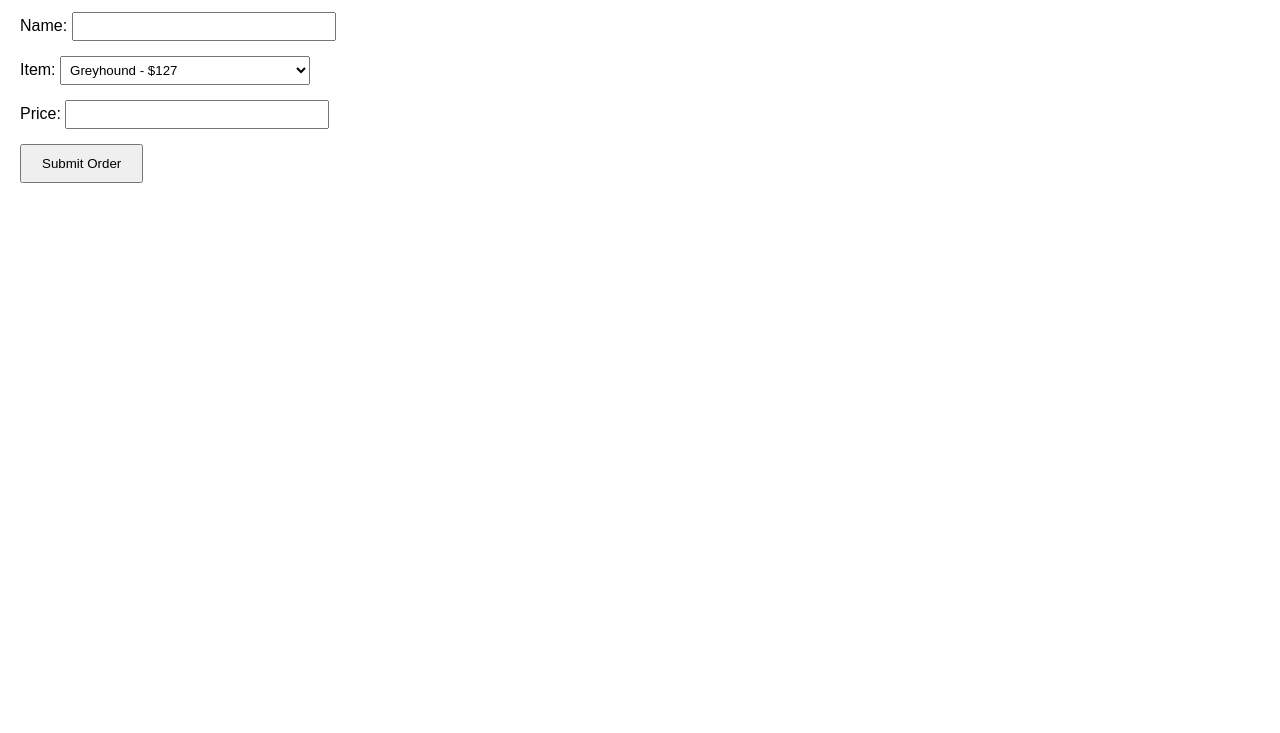
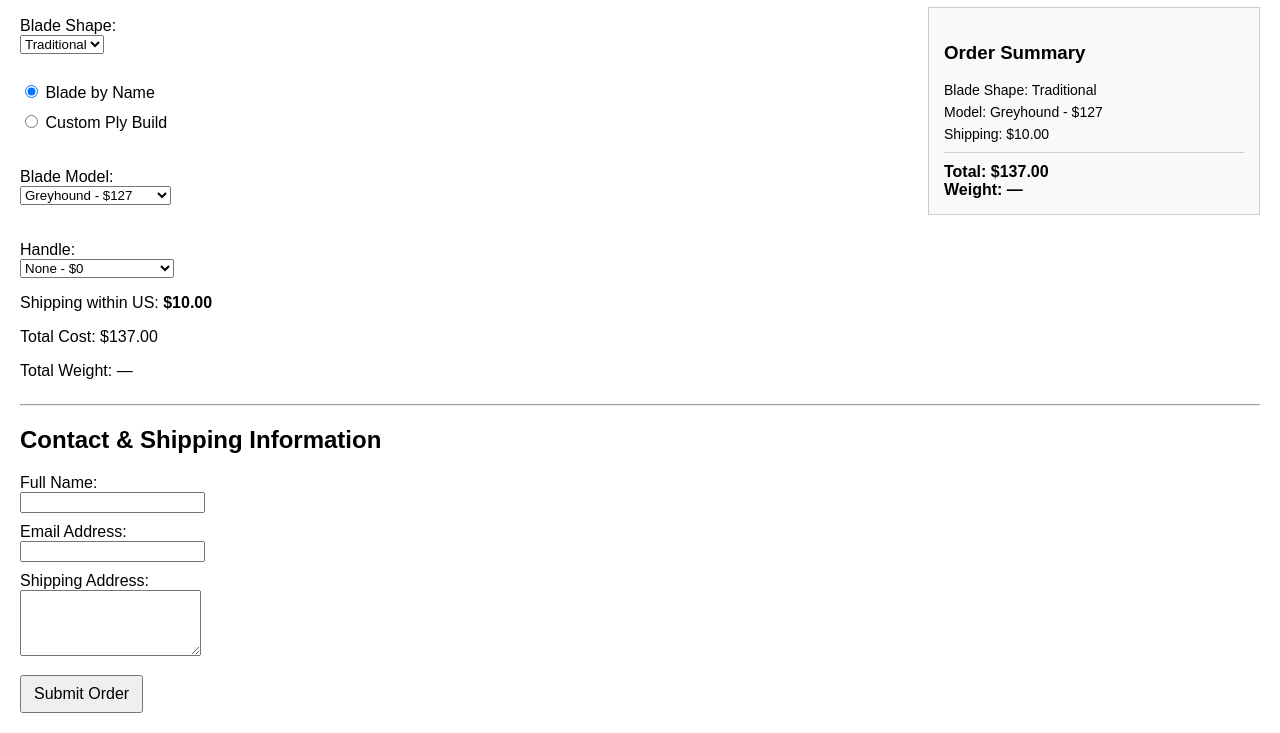
Before and after one commit to willkazez/LuckyDog, a plain HTML site: page index.html in a window 1280 px wide. Shown: the part 73-806 px from the top of the page. Drawn offline with Linux system fonts and the light colour scheme.

Commit message:
Update index.html

```diff
--- a/index.html
+++ b/index.html
@@ -1,77 +1,61 @@
 <!DOCTYPE html>
-<html>
+<html lang="en">
 <head>
   <meta charset="UTF-8">
-  <title>Place an Order</title>
+  <title>Paddle Options and Pricing</title>
+  <link rel="stylesheet" href="style.css">
   <style>
     body { font-family: Arial, sans-serif; margin: 20px; }
+    .container { display: flex; gap: 40px; align-items: flex-start; }
+    .form-section { flex: 1; }
+    .summary-panel {
+      width: 300px;
+      border: 1px solid #ccc;
+      padding: 15px;
+      position: sticky;
+      top: 20px;
+      background: #f9f9f9;
+    }
+    .summary-line { font-size: 14px; margin-bottom: 6px; }
+    .summary-total { font-weight: bold; margin-top: 10px; border-top: 1px solid #ccc; padding-top: 10px; }
+    .hidden { display: none; }
     label { display: block; margin-top: 10px; }
-    input, select { margin-top: 5px; padding: 5px; width: 250px; }
-    button { margin-top: 15px; padding: 10px 20px; }
-    #message { margin-top: 15px; font-weight: bold; }
+    button { margin-top: 15px; padding: 8px 12px; font-size: 16px; }
   </style>
 </head>
 <body>
-  <h1>Place an Order</h1>
 
-  <form id="orderForm">
-    <label>
-      Name:
-      <input type="text" name="name" required>
-    </label>
-    <label>
-      Item:
-      <select name="item" required>
-        <option value="Greyhound">Greyhound - $127</option>
-        <option value="Greyhound Z">Greyhound Z - $137</option>
-        <option value="Whippet">Whippet - $127</option>
-        <option value="Goldendoodle">Goldendoodle - $89</option>
-        <option value="Goldendoodle Z">Goldendoodle Z - $95</option>
-      </select>
-    </label>
-    <label>
-      Price:
-      <input type="number" name="price" required>
-    </label>
-    <button type="submit">Submit Order</button>
-  </form>
+<h1>Paddle Options and Pricing</h1>
 
-  <div id="message"></div>
+<div class="container">
+  <div class="form-section">
+    <form id="itemForm"></form>
 
-  <script>
-    const form = document.getElementById('orderForm');
-    const messageDiv = document.getElementById('message');
+    <p>Shipping within US: <strong>$10.00</strong></p>
+    <p>Total Cost: <span id="itemTotalCost">$0.00</span></p>
+    <p>Total Weight: <span id="itemTotalWeight">—</span></p>
+  </div>
 
-    form.addEventListener('submit', async (e) => {
-      e.preventDefault();
-      messageDiv.textContent = "Submitting...";
+  <div class="summary-panel">
+    <h3>Order Summary</h3>
+    <div id="summaryContent"></div>
+    <div class="summary-total">
+      Total: <span id="summaryTotal">$0.00</span><br>
+      Weight: <span id="summaryWeight">—</span>
+    </div>
+  </div>
+</div>
 
-      const formData = new FormData(form);
-      const data = {
-        name: formData.get('name'),
-        item: formData.get('item'),
-        price: Number(formData.get('price'))
-      };
+<hr>
+<h2>Contact & Shipping Information</h2>
+<form id="orderForm">
+  <label>Full Name:<br><input type="text" id="customerName" required></label>
+  <label>Email Address:<br><input type="email" id="customerEmail" required></label>
+  <label>Shipping Address:<br><textarea id="customerAddress" rows="4" required></textarea></label>
+  <button type="submit">Submit Order</button>
+</form>
+<p id="orderStatus" style="font-weight:bold;"></p>
 
-      try {
-        const response = await fetch('https://script.google.com/macros/s/AKfycbyPJUjvI49hxPbvbaxR-AivVN9l5SDamL20GXY1Rmvoc9sgMDWMbtBqd4rZ0oKhQ7EI/exec', {
-          method: 'POST',
-          body: JSON.stringify(data),
-          headers: { 'Content-Type': 'application/json' }
-        });
-
-        const result = await response.json();
-
-        if(result.status === "success") {
-          messageDiv.textContent = "Order submitted successfully!";
-          form.reset();
-        } else {
-          messageDiv.textContent = "Error: " + result.message;
-        }
-      } catch (err) {
-        messageDiv.textContent = "Submission failed: " + err.message;
-      }
-    });
-  </script>
+<script src="script.js" defer></script>
 </body>
 </html>
```
